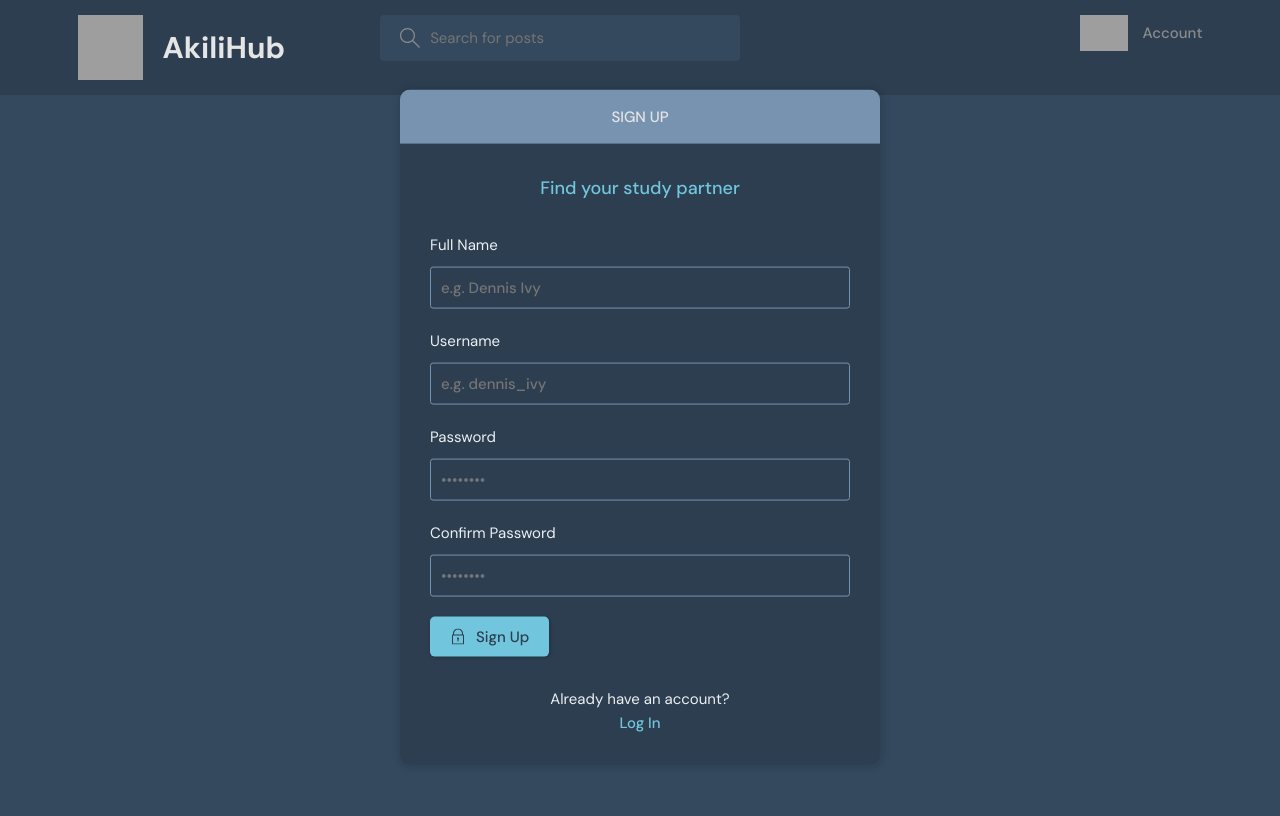
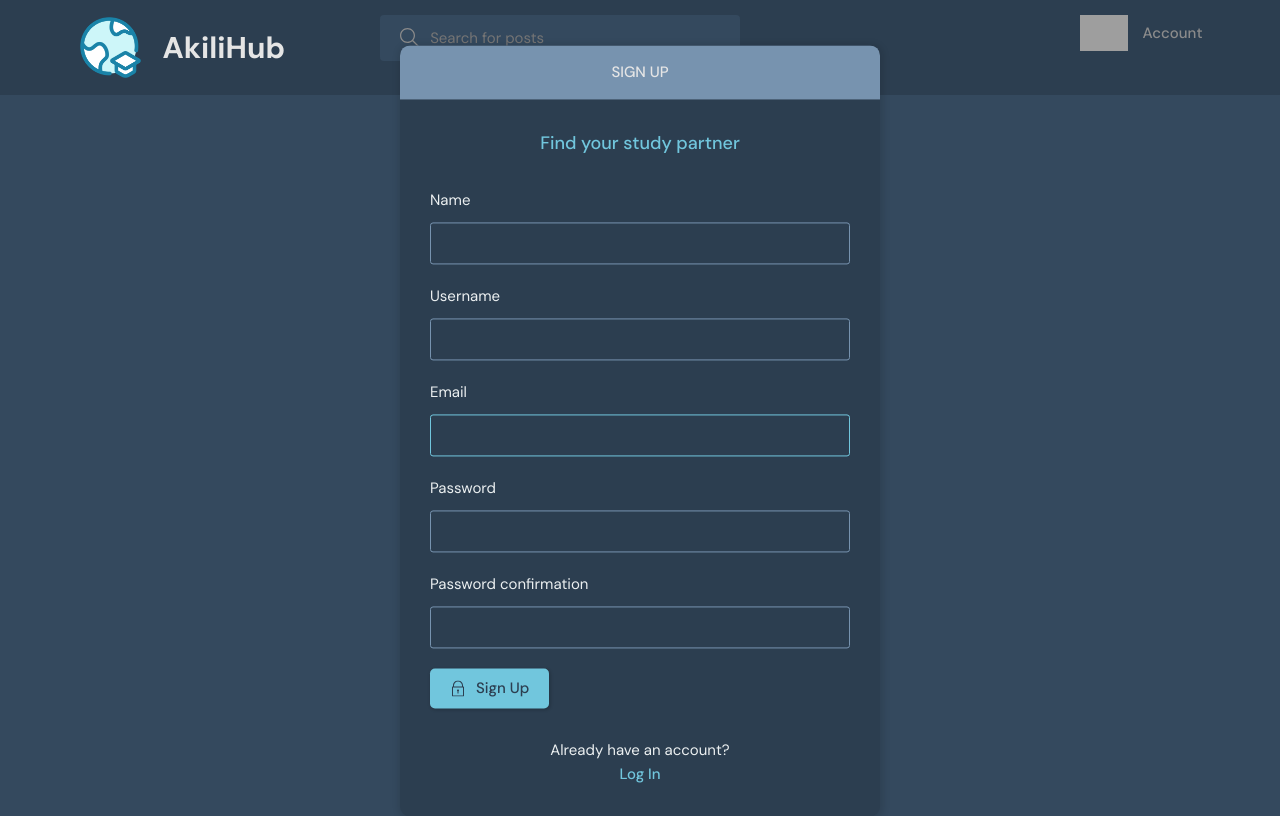
Before and after one commit to nokekip/Akilihub, a Django app: template base/templates/base/signup.html in a window 1280 px wide. Before the commit the page ends 764 px from the top, so only its background shows below. Run offline with Django 5.2, Linux system fonts and the light colour scheme; the template is opened without the code that fills it: values that come from a table or form of the project are taken from there, others are empty; grey boxes are pictures that could not be loaded.

Commit message:
updated signup form to populate the inputs dynamilally from the formclass model

```diff
--- a/base/templates/base/signup.html
+++ b/base/templates/base/signup.html
@@ -1,18 +1,19 @@
 <!DOCTYPE html>
+{% load static %}
 <html lang="en">
   <head>
     <meta charset="UTF-8" />
     <meta http-equiv="X-UA-Compatible" content="IE=edge" />
     <meta name="viewport" content="width=device-width, initial-scale=1.0" />
     <link rel="shortcut icon" href="assets/favicon.ico" type="image/x-icon" />
-    <link rel="stylesheet" href="style.css" />
+    <link rel="stylesheet" href="{% static 'styles/style.css' %}" />
     <title>AkiliHub - Find study partners around the world!</title>
   </head>
   <body>
     <header class="header header--loggedIn">
       <div class="container">
         <a href="/" class="header__logo">
-          <img src="assets/logo.svg" />
+          <img src="{% static 'images/icons/learner.png' %}" />
           <h1>AkiliHub</h1>
         </a>
         <form class="header__search">
@@ -70,34 +71,15 @@
           <div class="layout__body">
             <h2 class="auth__tagline">Find your study partner</h2>
 
-            <form class="form" action="#">
-              <div class="form__group form__group">
-                <label for="fullname">Full Name</label>
-                <input id="fullname" name="fullname" type="text" placeholder="e.g. Dennis Ivy" />
-              </div>
-              <div class="form__group form__group">
-                <label for="room_name">Username</label>
-                <input id="username" name="username" type="text" placeholder="e.g. dennis_ivy" />
-              </div>
-              <div class="form__group">
-                <label for="password">Password</label>
-                <input
-                  id="password"
-                  name="password"
-                  type="password"
-                  placeholder="&bull;&bull;&bull;&bull;&bull;&bull;&bull;&bull;"
-                />
-              </div>
+            <form class="form" action="" method="POST">
+              {% csrf_token %}
 
-              <div class="form__group">
-                <label for="confirm_password">Confirm Password</label>
-                <input
-                  id="confirm_password"
-                  name="confirm_password"
-                  type="password"
-                  placeholder="&bull;&bull;&bull;&bull;&bull;&bull;&bull;&bull;"
-                />
-              </div>
+              {% for field in form %}
+                <div class="form__group form__group">
+                  <label for="fullname">{{field.label}}</label>
+                  {{field}}
+                </div>
+              {% endfor %}
 
               <button class="btn btn--main" type="submit">
                 <svg
```
